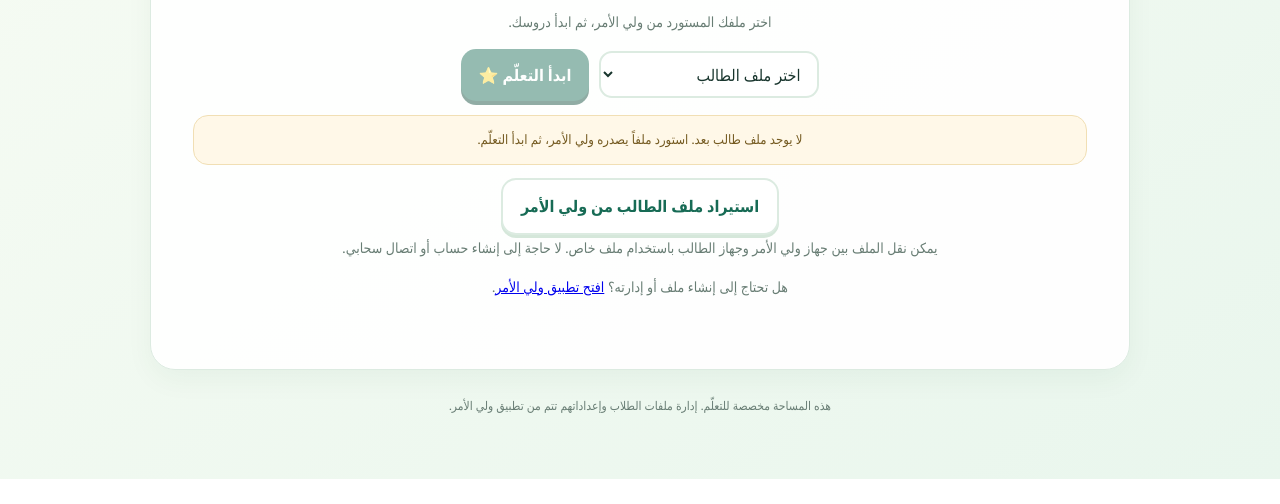
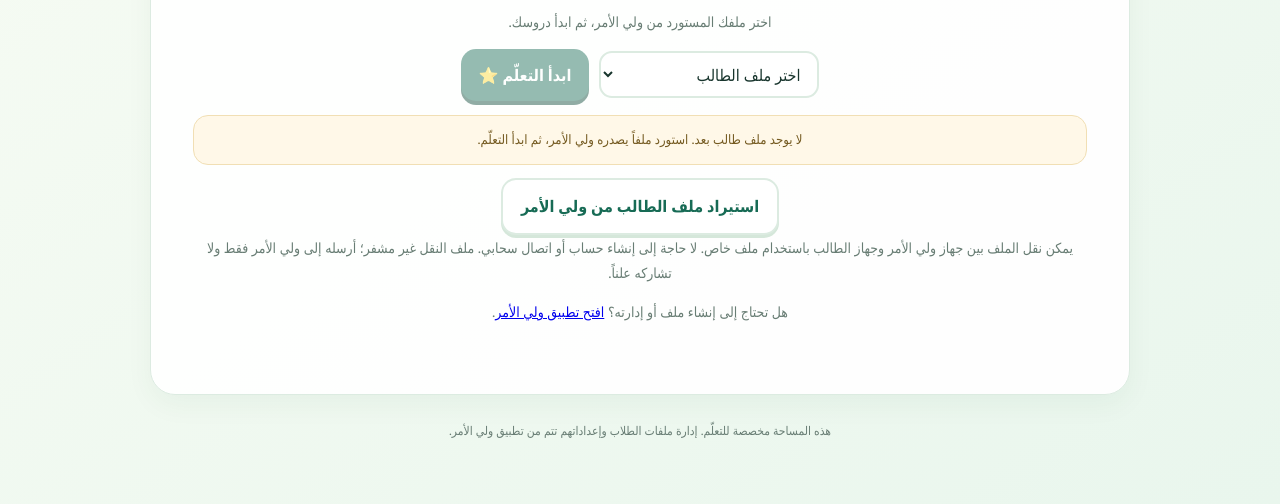
Before and after one commit to zaiunam99-art/madrasti-reading, a plain HTML site: page student.html in a window 1280 px wide. Shown: the part 407-911 px from the top of the page. Before the commit the page ends 886 px from the top, so only its background shows below. Drawn offline with Linux system fonts and the light colour scheme.

Commit message:
نبّه الطالب إلى خصوصية ملف النقل غير المشفر

```diff
--- a/student.html
+++ b/student.html
@@ -66,7 +66,7 @@ select{min-width:220px;max-width:100%;padding:11px 13px;border:2px solid var(--l
       <button id="startStudent" type="button">ابدأ التعلّم ⭐</button>
     </div>
     <p id="gateMessage" class="notice" role="status">تُحمّل ملفات الطلاب المحفوظة محلياً على هذا الجهاز فقط.</p>
-    <div class="row" style="justify-content:center;margin-top:12px"><button class="alt" type="button" id="importStudentProfile">استيراد ملف الطالب من ولي الأمر</button><input id="studentProfileFile" type="file" accept="application/json,.json" hidden></div><p class="muted">يمكن نقل الملف بين جهاز ولي الأمر وجهاز الطالب باستخدام ملف خاص. لا حاجة إلى إنشاء حساب أو اتصال سحابي.</p><p class="muted">هل تحتاج إلى إنشاء ملف أو إدارته؟ <a href="/index.html">افتح تطبيق ولي الأمر</a>.</p>
+    <div class="row" style="justify-content:center;margin-top:12px"><button class="alt" type="button" id="importStudentProfile">استيراد ملف الطالب من ولي الأمر</button><input id="studentProfileFile" type="file" accept="application/json,.json" hidden></div><p class="muted">يمكن نقل الملف بين جهاز ولي الأمر وجهاز الطالب باستخدام ملف خاص. لا حاجة إلى إنشاء حساب أو اتصال سحابي. ملف النقل غير مشفر؛ أرسله إلى ولي الأمر فقط ولا تشاركه علناً.</p><p class="muted">هل تحتاج إلى إنشاء ملف أو إدارته؟ <a href="/index.html">افتح تطبيق ولي الأمر</a>.</p>
   </div>
 </section>
 <section id="childView" class="hidden">
```
